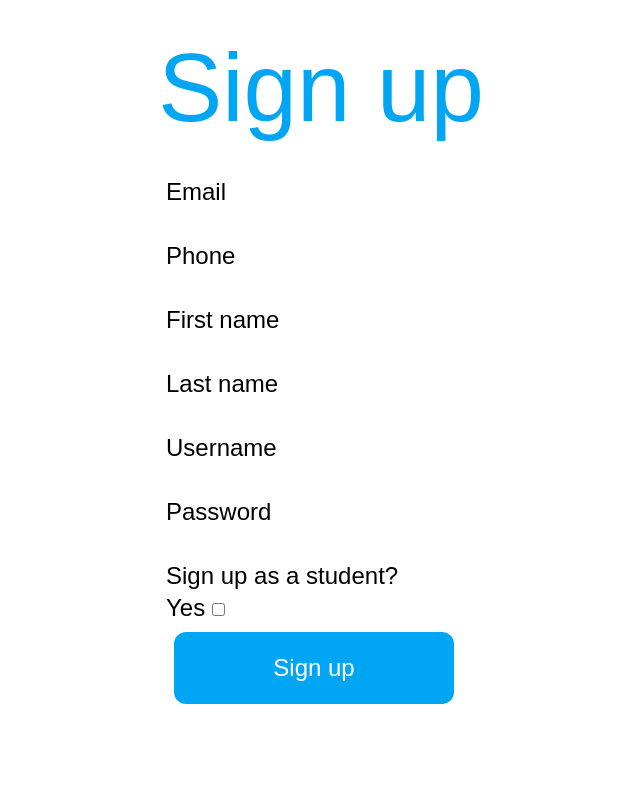
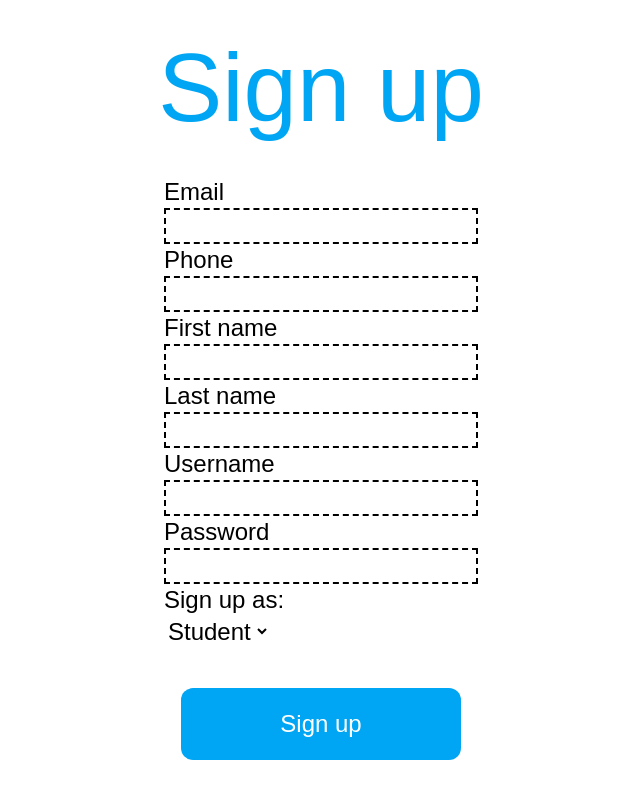
Before and after one commit to dhubskyiedu/uniRegisterApp, a Next.js app in the folder client/uni_register/: page /signup in a window 1280 px wide. Shown: the top 798 px of the page, without its empty margins (319-959 px from the left). Built offline with nearby package versions, Linux system fonts and the light colour scheme.

Commit message:
Validating sign up inputs

```diff
--- /dev/null
+++ b/client/uni_register/src/functions/auth.ts
@@ -0,0 +1,55 @@
+// Password validation
+/*
+    Outcome codes:
+    0 - success
+    2 - less than 12 symbols
+    3 - low complexity (small, capital letters, numbers required)
+*/
+export function validatePassword(password: string): number{
+    if(password.length < 12){
+        return 2;
+    }
+    const regExSmall = /[a-z]/
+    const regExCapital = /[A-Z]/
+    const regExNumbers = /[0-9]/
+    if(!(regExSmall.test(password) && regExCapital.test(password) && regExNumbers.test(password))){
+        return 3;
+    }
+    return 4;
+}
+
+// email validation
+/*
+    Outcome codes:
+    0 - success
+    2 - not an email
+*/
+export function validateEmail(email: string): number{
+    if(email.length < 3 || !email.includes("@")){
+        return 2;
+    }
+    return 0;
+}
+
+// username validation
+/*
+    Outcomes:
+    0 - username available
+    1 - username unavailable
+    2 - technical error
+*/
+
+export async function validateUsername(username: string): Promise<number>{
+    try{
+        const response = await fetch("/api/user/"+username);
+        if(response.status == 200){
+            return 1;
+        }else if(response.status == 404){
+            return 0;
+        }else{
+            return 2;
+        }
+    }catch(error){
+        return 2;
+    }
+}
--- a/client/uni_register/src/pages/signup.tsx
+++ b/client/uni_register/src/pages/signup.tsx
@@ -1,41 +1,152 @@
 import Link from "next/link";
+import { useState } from "react";
+import { validatePassword, validateEmail } from "../functions/auth";
 export default function Home() {
+    const [email, setEmail] = useState("");
+    const [phone, setPhone] = useState("");
+    const [firstName, setFirstName] = useState("");
+    const [lastName, setLastName] = useState("");
+    const [username, setUsername] = useState("");
+    const [password, setPassword] = useState("");
+    const [role, setRole] = useState("student");
+
+    const [emptyFields, setEmptyFields] = useState<string[]>([]);
+
+    const renewEmail = (event: any) => {
+        setEmail(event.target.value);
+    }
+    const renewPhone = (event: any) => {
+        setPhone(event.target.value);
+    }
+    const renewFirstName = (event: any) => {
+        setFirstName(event.target.value);
+    }
+    const renewLastName = (event: any) => {
+        setLastName(event.target.value);
+    }
+    const renewUsername = (event: any) => {
+        setUsername(event.target.value);
+    }
+    const renewPassword = (event: any) => {
+        setPassword(event.target.value);
+    }
+    const renewRole = (event: any) => {
+        setRole(event.target.value);
+    }
+
+    const checkEmptyFields = (): boolean => {
+        let res: string[] = [];
+        if(!email){
+            res.push("email");
+        }
+        if(!phone){
+            res.push("phone");
+        }
+        if(!firstName){
+            res.push("firstName");
+        }
+        if(!lastName){
+            res.push("lastName");
+        }
+        if(!username){
+            res.push("username");
+        }
+        if(!password){
+            res.push("password");
+        }
+        if(!role){
+            res.push("role");
+        }
+        let passwordOk: boolean = false;
+        let emailOk: boolean = false;
+        if(password){
+            switch(validatePassword(password)){
+                case 0:
+                    passwordOk = true;
+                break;
+                case 1:
+                    res.push("password");
+                    res.push("passVal1");
+                break;
+                case 2:
+                    res.push("password");
+                    res.push("passVal2");
+                break;
+                case 3:
+                    res.push("password");
+                    res.push("passVal3");
+                break;
+            }
+        }
+        if(email){
+            switch(validateEmail(email)){
+                case 0:
+                    emailOk = true;
+                break;
+                case 1:
+                    res.push("email");
+                    res.push("emVal1");
+                break;
+                case 2:
+                    res.push("email");
+                    res.push("emVal2");
+                break;
+            }
+        }
+        setEmptyFields(res);
+        return res.length == 0 && passwordOk && emailOk;
+    }
+    const signUp = () => {
+
+    }
     return (
         <div className="text-2xl text-black flex flex-col justify-center items-center p-10">
             <h1 className="text-8xl text-sky-500 text-center">Sign up</h1>
             <form className="mt-10">
                 <label>
-                Email<br/>
-                <input type="text"/>
+                    {emptyFields.includes("email") ? <span className="text-red-500">Email</span> : <span>Email</span>}
+                    {emptyFields.includes("emVal1") ? <span className="text-red-500"><br/><hr/>Type the email</span>:<></>}
+                    {emptyFields.includes("emVal2") ? <span className="text-red-500"><br/><hr/>It is not an email</span>:<></>}
+                    <br/>
+                    <input type="text" className="border-2 border-dashed" onChange={renewEmail}/>
                 </label><br/>
                 <label>
-                Phone<br/>
-                <input type="text"/>
+                    {emptyFields.includes("phone") ? <span className="text-red-500">Phone</span> : <span>Phone</span>}<br/>
+                    <input type="text" className="border-2 border-dashed" onChange={renewPhone}/>
                 </label><br/>
                 <label>
-                First name<br/>
-                <input type="text"/>
+                    {emptyFields.includes("firstName") ? <span className="text-red-500">First name</span> : <span>First name</span>}<br/>
+                    <input type="text" className="border-2 border-dashed" onChange={renewFirstName}/>
                 </label><br/>
                 <label>
-                Last name<br/>
-                <input type="text"/>
+                    {emptyFields.includes("lastName") ? <span className="text-red-500">Last name</span> : <span>Last name</span>}<br/>
+                    <input type="text" className="border-2 border-dashed" onChange={renewLastName}/>
                 </label><br/>
                 <label>
-                Username<br/>
-                <input type="text"/>
+                    {emptyFields.includes("username") ? <span className="text-red-500">Username</span> : <span>Username</span>}<br/>
+                    <input type="text" className="border-2 border-dashed" onChange={renewUsername}/>
                 </label><br/>
                 <label>
-                Password<br/>
-                <input type="password"/>
+                    {emptyFields.includes("password") ? <span className="text-red-500">Password</span> : <span>Password </span>}
+                    {emptyFields.includes("passVal1") ? <span className="text-red-500"><br/><hr/>Type the password</span>:<></>}
+                    {emptyFields.includes("passVal2") ? <span className="text-red-500"><br/><hr/>Must be more than<br/>12 characters</span>:<></>}
+                    {emptyFields.includes("passVal3") ? <span className="text-red-500"><br/><hr/>Must include<br/><em>small letters</em> AND<br/><em>capital letters</em> AND<br/><em>numbers</em></span>:<></>}
+                    <br/>
+                    <input type="password" className="border-2 border-dashed" onChange={renewPassword}/>
                 </label><br/>
                 <label>
-                Sign up as a student?<br/>
-                Yes <input type="checkbox"/>
+                    {emptyFields.includes("role") ? <span className="text-red-500">Sign up as: </span> : <span>Sign up as: </span>}<br/>
+                    <select id="role" name="role" onChange={renewRole}>
+                        <option value="student">Student</option>
+                        <option value="teacher">Teacher</option>
+                        <option value="admin">Admin</option>
+                    </select>
                 </label><br/>
-            <input data-testid="button" type="submit" value="Sign up" className="bg-sky-500 text-white p-5 m-2 w-70 rounded-xl hover:bg-pink-500"/>
                 <br/>
             </form>
-
+            <button onClick={() => checkEmptyFields()} className="bg-sky-500 text-white p-5 m-2 w-70 rounded-xl hover:bg-pink-500">
+                Sign up
+            </button>
         </div>
     );
 }
```
Lines whose indentation alone changed are shown as unchanged.
